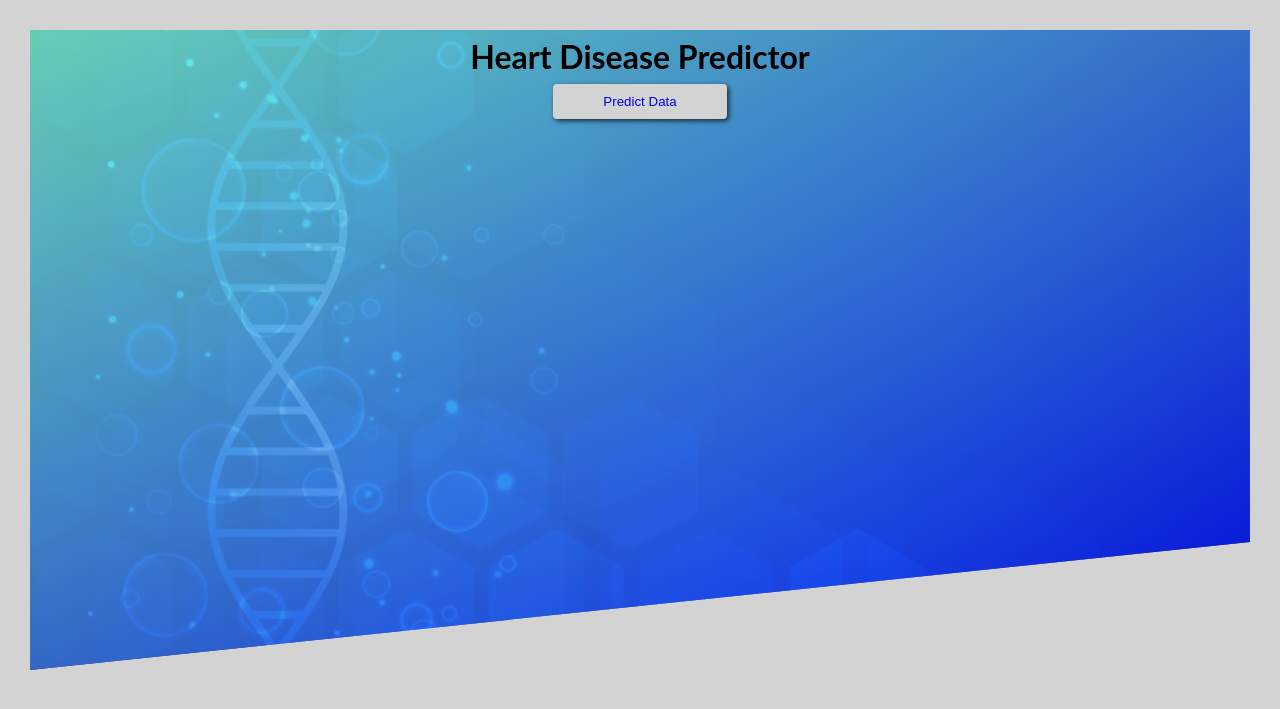
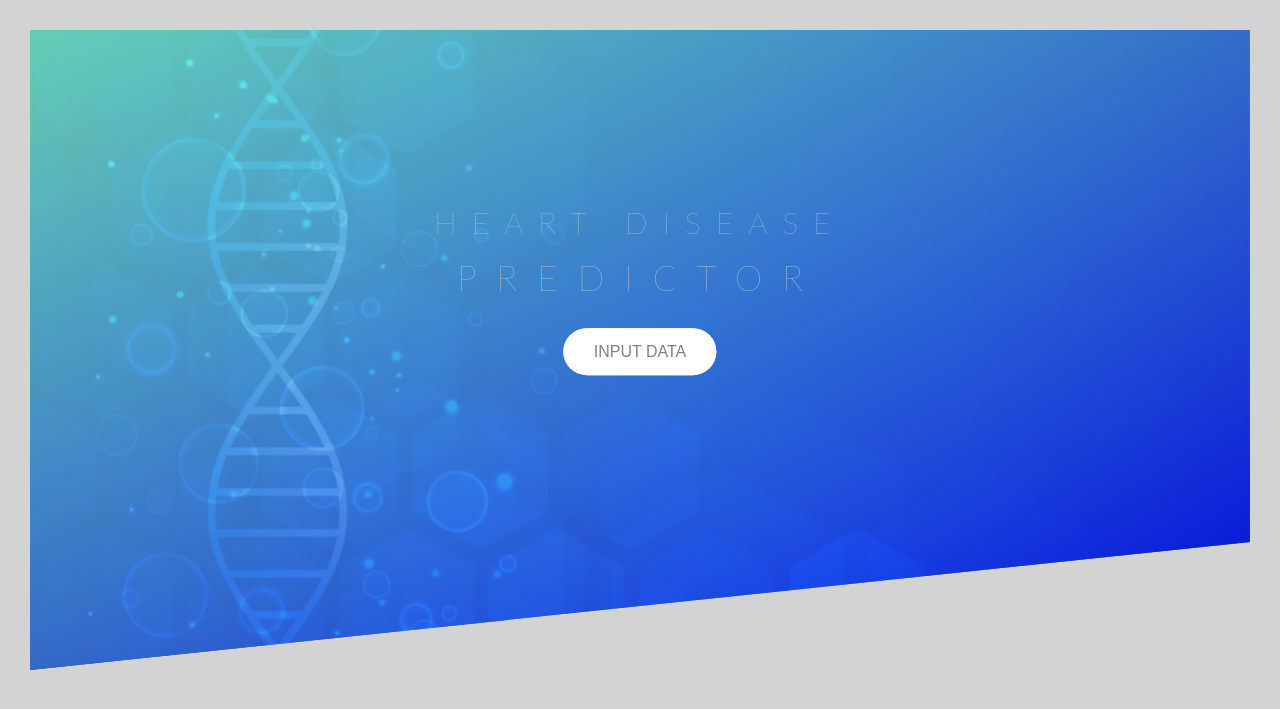
Before and after one commit to RezaP117/mlproject, a Flask app: page / in a window 1280 px wide. Shown: the top 709 px of the page. Run offline with Flask 3, Linux system fonts and the light colour scheme.

Commit message:
updated landing page

```diff
--- a/static/home.js
+++ b/static/home.js
@@ -9,10 +9,9 @@ var result = resultElement.getAttribute("data-result");
 function updateHtml(result) {
   // Check the result value and update the element accordingly
   if (result === "0.0") {
-    resultElement.innerText = "You do not have heart disease";
+    resultElement.innerText = `Result ${result}. You do not have heart disease`;
   } else if (result === "1.0") {
-    resultElement.innerText =
-      "You likely have heart disease, consult your physician";
+    resultElement.innerText = `Result: ${result}. You likely have heart disease, consult your physician`;
   }
 }
 
--- a/static/index.css
+++ b/static/index.css
@@ -27,22 +27,67 @@ header.header {
   image-rendering: -webkit-optimize-contrast;
 
   clip-path: polygon(0 0, 100% 0, 100% 80%, 0 100%);
+  position: relative;
 }
 
 main.container {
   text-align: center;
 }
 
-/* Style the submit button */
-button.button {
-  background-color: lightgray; /* Background color */
-  color: #fff; /* Text color */
-  padding: 10px 50px; /* Padding for space around the text */
-  border: none; /* Remove the default button border */
-  border-radius: 4px; /* Rounded corners */
-  cursor: pointer; /* Show a hand cursor on hover */
-  box-shadow: 2px 2px 5px rgba(0, 0, 0, 0.7); /* Add a box shadow */
-  transition: background-color 0.3s, transform 0.3s; /* Smooth transitions */
+.button-link:link,
+.button-link:visited {
+  text-transform: uppercase;
+  text-decoration: none;
+  padding: 10px 30px;
+  display: inline-block;
+  border-radius: 200px;
+  transition: all 0.2s;
+  position: relative;
+}
+
+.button-link:hover {
+  transform: translateY(-3px);
+  /* x shadow, y shadow, shadow blur, rgba */
+  box-shadow: 0px 10px 20px rgb(0, 0, 0, 0.5);
+}
+
+.button-link:active {
+  transform: translateY(-1px);
+  box-shadow: 0px 5px 10px rgb(6, 207, 2, 0.7);
+}
+
+.button-white {
+  background-color: white;
+  color: gray;
+}
+
+/* after psuedoelement is treated like the child of the .button-link element */
+.button-link::after {
+  content: "";
+  display: inline-block;
+  height: 100%;
+  width: 100%;
+  border-radius: 100px;
+  position: absolute;
+  top: 0;
+  left: 0;
+  z-index: -1;
+  transition: all 0.4s;
+}
+
+.button-white::after {
+  background-color: white;
+}
+
+.button-link:hover::after {
+  transform: scaleX(1.25) scaleY(1.5);
+  opacity: 0;
+}
+
+.button-animated {
+  animation: moveInBottom 0.5s ease-in-out 0.75s;
+  /* automatically applies the keyframe 0% properties BEFORE the animation starts */
+  animation-fill-mode: backwards;
 }
 
 a {
@@ -50,18 +95,93 @@ a {
   font-family: Arial, sans-serif;
 }
 
-/* Hover effect */
-button.button:hover {
-  background-color: aquamarine; /* Darker background color on hover */
-  transform: scale(1.05); /* Slightly enlarge the button on hover */
+.heading-primary {
+  color: lightgray;
+  text-transform: uppercase;
+  /* used for fixing bounce to top that happens in animations
+  fixes issue in google chrome but not firefox */
+  backface-visibility: hidden;
 }
 
-/* Active (clicked) state */
-button.button:active {
-  transform: scale(0.95); /* Slightly reduce the button size on click */
-  box-shadow: none; /* Remove the box shadow on click */
+.heading-primary-main {
+  display: block;
+  font-size: 30px;
+  font-weight: 200;
+  letter-spacing: 15px;
+  animation-name: moveInLeft;
+  animation-duration: 2s;
+  animation-timing-function: ease-in-out;
 }
 
-h1.bigspace {
-  margin-bottom: 100px;
+.heading-primary-sub {
+  display: block;
+  font-size: 35px;
+  font-weight: 250;
+  letter-spacing: 20px;
+  animation-name: moveInRight;
+  animation-duration: 2s;
+  animation-timing-function: ease-in-out;
+  margin-bottom: 20px;
 }
+
+.text-box {
+  position: absolute;
+  top: 40%;
+  left: 50%;
+  /* center element after applying top/left */
+  transform: translate(-50%, -50%);
+}
+
+@keyframes moveInLeft {
+  /* initial state */
+  0% {
+    opacity: 0;
+    /* start shifted to the left when page is loaded */
+    transform: translateX(-100px);
+  }
+
+  /* used for "bounce" effect */
+  80% {
+    transform: translateX(10px);
+  }
+
+  /* end state */
+  100% {
+    opacity: 1;
+    /* translate back to middle of screen */
+    transform: translateX(0px);
+  }
+}
+
+@keyframes moveInRight {
+  /* initial state */
+  0% {
+    opacity: 0;
+    /* start shifted to the left when page is loaded */
+    transform: translateX(100px);
+  }
+
+  /* used for "bounce" effect */
+  80% {
+    transform: translateX(-10px);
+  }
+
+  /* end state */
+  100% {
+    opacity: 1;
+    /* translate back to middle of screen */
+    transform: translateX(0px);
+  }
+}
+
+@keyframes moveInBottom {
+  0% {
+    opacity: 0;
+    transform: translateY(30px);
+  }
+
+  100% {
+    opacity: 1;
+    transform: translateY(0px);
+  }
+}
--- a/templates/index.html
+++ b/templates/index.html
@@ -9,12 +9,17 @@
   </head>
   <body>
     <header class="header">
-      <h1>Heart Disease Predictor</h1>
-      <button class="button">
-        <a class="button_link" href="http://127.0.0.1:5000/predictdata"
-          >Predict Data</a
+      <div class="text-box">
+        <h1 class="heading-primary">
+          <span class="heading-primary-main">Heart Disease</span>
+          <span class="heading-primary-sub">Predictor</span>
+        </h1>
+        <a
+          class="button-link button-white button-animated"
+          href="http://127.0.0.1:5000/predictdata"
+          >Input Data</a
         >
-      </button>
+      </div>
     </header>
   </body>
   <script src="../static/index.js"></script>
```
